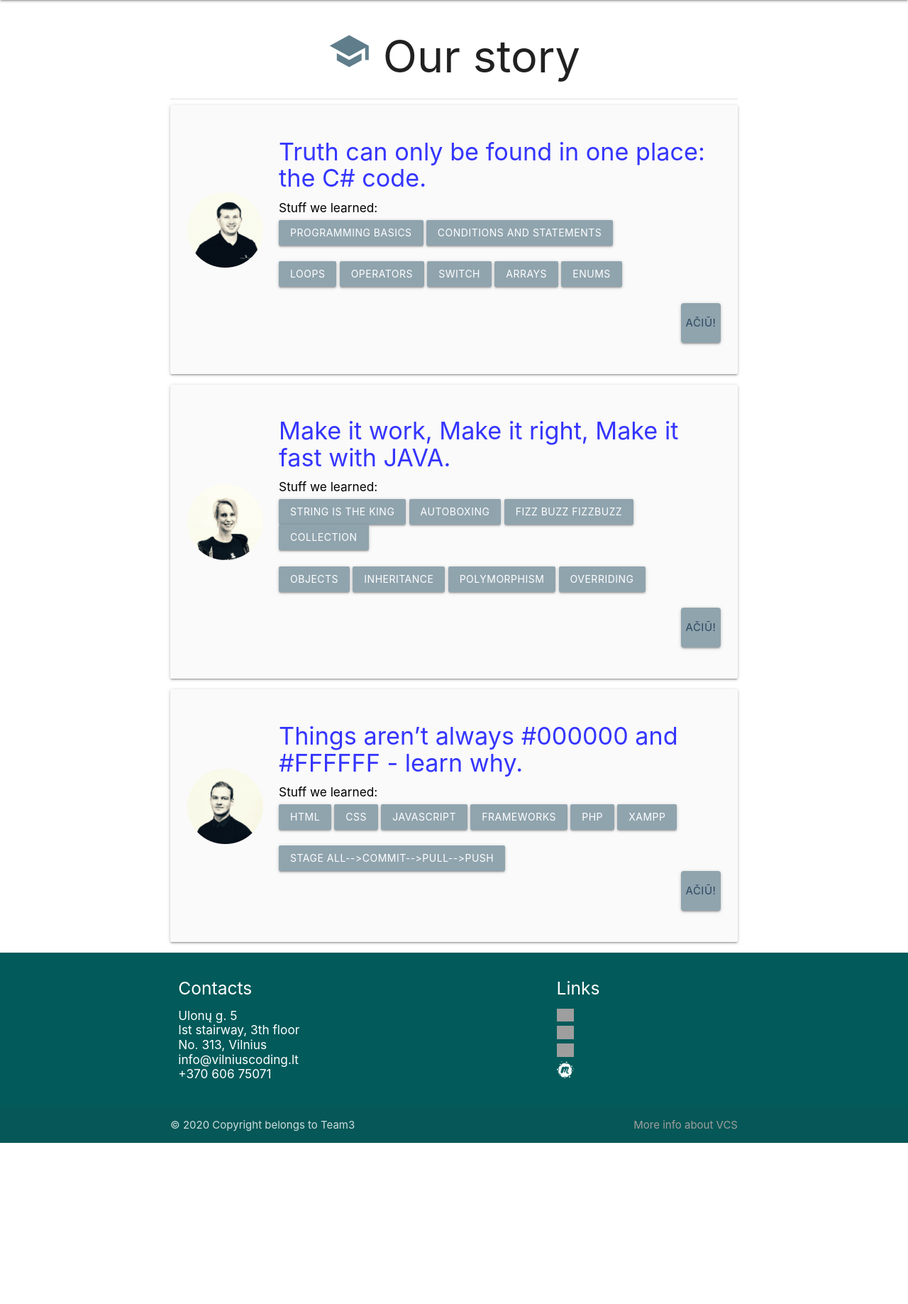
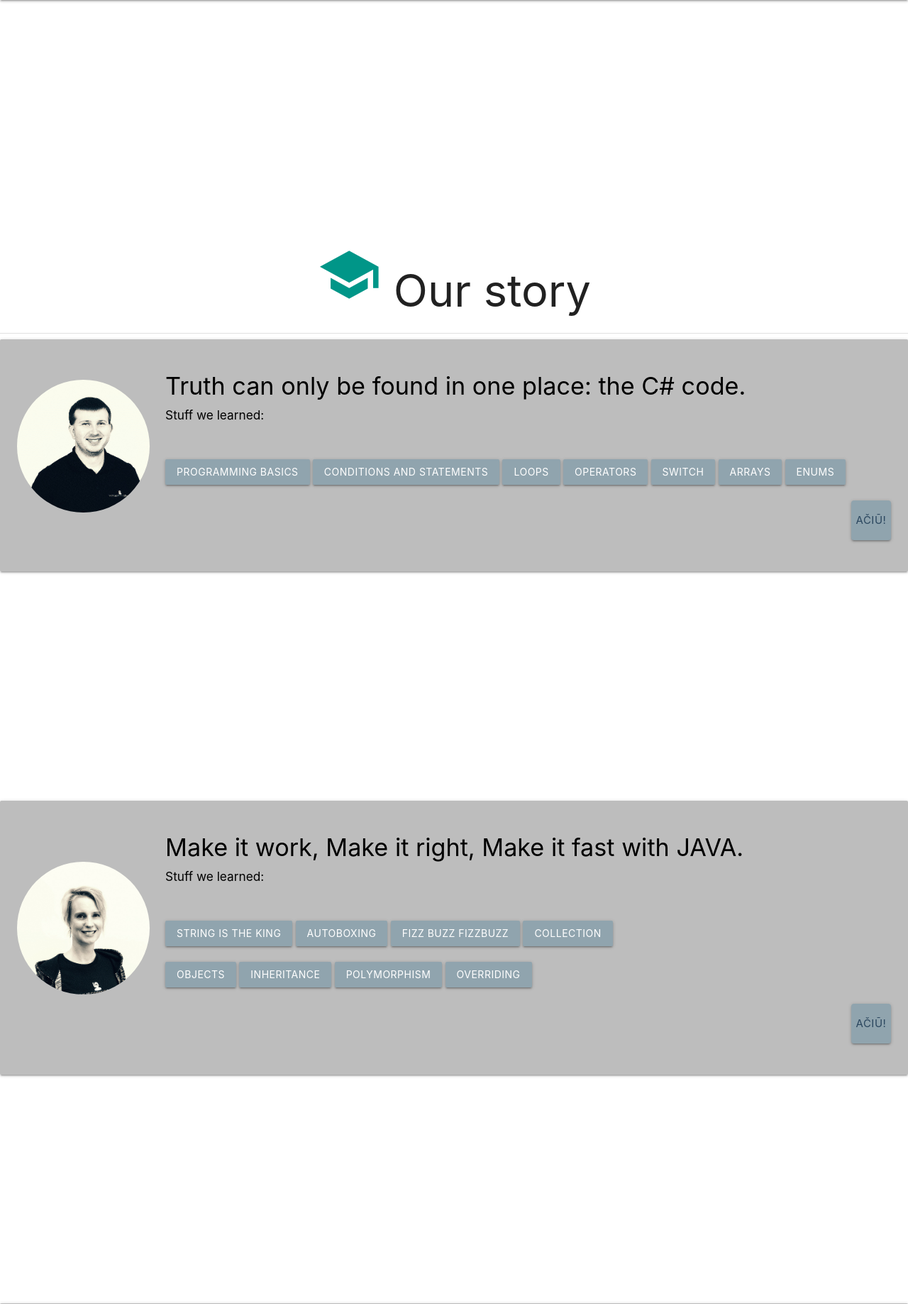
Before and after one commit to Arturasrom/grupe3, a PHP site: page /news.php in a window 1280 px wide. Shown: the part 60-1897 px from the top of the page at 71% size. Before the commit the page ends 1670 px from the top, so only its background shows below. Run offline with PHP 8.4, Linux system fonts and the light colour scheme; grey boxes are pictures that could not be loaded.

Commit message:
news puslapio pakeitimai

```diff
--- a/news.php
+++ b/news.php
@@ -1,17 +1,16 @@
 <?php include "header.php" ?>
 
-
-<div class="container">
-
+<div class="parallax-container">
+    <div class="parallax"><img src="images/image_parallax1.jpg"></div>
+</div>
+<h1 class="news-h1"> <i class="teal-text darken-4 large material-icons">school</i> Our story</h1>
 
 <div class="container-news">
-
-        <h1 class="news-h1"> <i class="#607d8b blue-grey-text medium material-icons">school</i> Our story</h1>
 
     <div class="divider"></div>
 
     <div class="col s12 m8 offset-m2 l6 offset-l3">
-            <div class="card-panel grey lighten-5 z-depth-1">
+        <div class="card-panel grey lighten-1 z-depth-1">
             <div class="row valign-wrapper">
                 <div class="col s2">
                     <img id="img1" src="images/vidmantas.jpg" alt="" class="circle responsive-img">
@@ -19,16 +18,17 @@
 
                 <div class="col s10">
                     <span class="black-text">
-                            <h4 class="news-h5">Truth can only be found in one place: the C# code.</h4>
-                            <h6>Stuff we learned:</h6>
+                        <h4 class="news-h4">Truth can only be found in one place: the C# code.</h4>
+                        <h6>Stuff we learned:</h6><br><br>
+                        <div class="tooltips_news">
                             <a class="btn tooltipped #90a4ae blue-grey lighten-2 " data-position="bottom" data-tooltip="Data types, variables and so on...">Programming basics</a>
-                            <a class="btn tooltipped #90a4ae blue-grey lighten-2 " data-position="bottom" data-tooltip="if else... else if if..  ">Conditions and Statements</a><br><br>
+                            <a class="btn tooltipped #90a4ae blue-grey lighten-2 " data-position="bottom" data-tooltip="if else... else if if..  ">Conditions and Statements</a>
                             <a class="btn tooltipped #90a4ae blue-grey lighten-2 " data-position="bottom" data-tooltip="While (true) - loops forever">Loops</a>
                             <a class="btn tooltipped #90a4ae blue-grey lighten-2 " data-position="bottom" data-tooltip="+ - : * % ++ -- /">Operators</a>
                             <a class="btn tooltipped #90a4ae blue-grey lighten-2 " data-position="bottom" data-tooltip="Switch() {case x: break; case y: break;}">Switch</a>
                             <a class="btn tooltipped #90a4ae blue-grey lighten-2 " data-position="bottom" data-tooltip="int[] array = {I, love, coding} ">Arrays</a>
                             <a class="btn tooltipped #90a4ae blue-grey lighten-2 " data-position="bottom" data-tooltip="enum Numbers {1, 2, 3}">Enums</a><br><br>
-
+                        </div>
                         <div class="news-button">
                             <button class="button-news btn-floating btn-large blue-grey lighten-2 pulse" onclick="document.getElementById('img1').src='images/vidmantas_ty.png'">AČIŪ!</button>
 
@@ -39,16 +39,20 @@
         </div>
     </div>
 
+    <div class="parallax-container">
+        <div class="parallax"><img src="images/image_parallax4.jpg"></div>
+    </div>
+
     <div class="col s12 m8 offset-m2 l6 offset-l3">
-            <div class="card-panel grey lighten-5 z-depth-1">
+        <div class="card-panel grey lighten-1 z-depth-1">
             <div class="row valign-wrapper">
                 <div class="col s2">
                     <img id="img2" src="images/viktorija.jpg" alt="" class="circle responsive-img"> <!-- notice the "circle" class -->
                 </div>
                 <div class="col s10">
                     <span class="black-text">
-                            <h4 class="news-h5">Make it work, Make it right, Make it fast with JAVA.</h4>
-                            <h6>Stuff we learned:</h6>
+                        <h4 class="news-h4">Make it work, Make it right, Make it fast with JAVA.</h4>
+                        <h6>Stuff we learned:</h6><br><br>
                         <a class="btn tooltipped #90a4ae blue-grey lighten-2 " data-position="bottom" data-tooltip="Just joking :)">String is the King</a>
                         <a class="btn tooltipped #90a4ae blue-grey lighten-2 " data-position="bottom" data-tooltip="Int becomes Integer  ">Autoboxing</a>
                         <a class="btn tooltipped #90a4ae blue-grey lighten-2 " data-position="bottom" data-tooltip="We are ready for that job interview!">FIZZ BUZZ FIZZBUZZ</a>
@@ -67,21 +71,25 @@
         </div>
     </div>
 
+    <div class="parallax-container">
+        <div class="parallax"><img src="images/image_parallax3.jpg"></div>
+    </div>
+
     <div class="col s12 m8 offset-m2 l6 offset-l3">
-            <div class="card-panel grey lighten-5 z-depth-1">
+        <div class="card-panel grey lighten-1 z-depth-1">
             <div class="row valign-wrapper">
                 <div class="col s2">
                     <img id="img3" src="images/kazimiras.jpg" alt="" class="circle responsive-img"> <!-- notice the "circle" class -->
                 </div>
                 <div class="col s10">
                     <span class="black-text">
-                            <h4 class="news-h5">Things aren’t always #000000 and #FFFFFF - learn why.</h4>
-                            <h6>Stuff we learned:</h6>
-                            <a class="btn tooltipped #90a4ae blue-grey lighten-2 " data-position="bottom" data-tooltip="<div> Let's be together">HTML</a>
+                        <h4 class="news-h4">Things aren’t always #000000 and #FFFFFF - learn why.</h4>
+                        <h6>Stuff we learned:</h6><br><br>
+                        <a class="btn tooltipped #90a4ae blue-grey lighten-2 " data-position="top" data-tooltip="-div- Let's be together">HTML</a>
                         <a class="btn tooltipped #90a4ae blue-grey lighten-2 " data-position="bottom" data-tooltip="Going with style">CSS</a>
-                            <a class="btn tooltipped #90a4ae blue-grey lighten-2 " data-position="bottom" data-tooltip="Style in HTML. Fashion in CSS. Attitude in JavaScript.">JavaScript</a>
+                        <a class="btn tooltipped #90a4ae blue-grey lighten-2 " data-position="top" data-tooltip="Style in HTML. Fashion in CSS. Attitude in JavaScript.">JavaScript</a>
                         <a class="btn tooltipped #90a4ae blue-grey lighten-2 " data-position="bottom" data-tooltip="Materializecss, Bootstrap, ZURB Foundation.">Frameworks</a>
-                            <a class="btn tooltipped #90a4ae blue-grey lighten-2 " data-position="bottom" data-tooltip="Server side scripting language!">PHP</a>
+                        <a class="btn tooltipped #90a4ae blue-grey lighten-2 " data-position="top" data-tooltip="Server side scripting language!">PHP</a>
                         <a class="btn tooltipped #90a4ae blue-grey lighten-2 " data-position="bottom" data-tooltip="Open-source cross-platform!">XAMPP</a><br><br>
                         <a class="btn tooltipped #90a4ae blue-grey lighten-2 " data-position="bottom" data-tooltip="Don't mix the sequence!">Stage All-->Commit-->Pull-->Push</a>
 
@@ -94,9 +102,13 @@
         </div>
     </div>
 
+    <div class="parallax-container">
+        <div class="parallax"><img src="images/image_parallax2.jpg"></div>
     </div>
 
 </div>
 
 
+
+
 <?php include "footer.php" ?>
```
Lines whose indentation alone changed are shown as unchanged.
